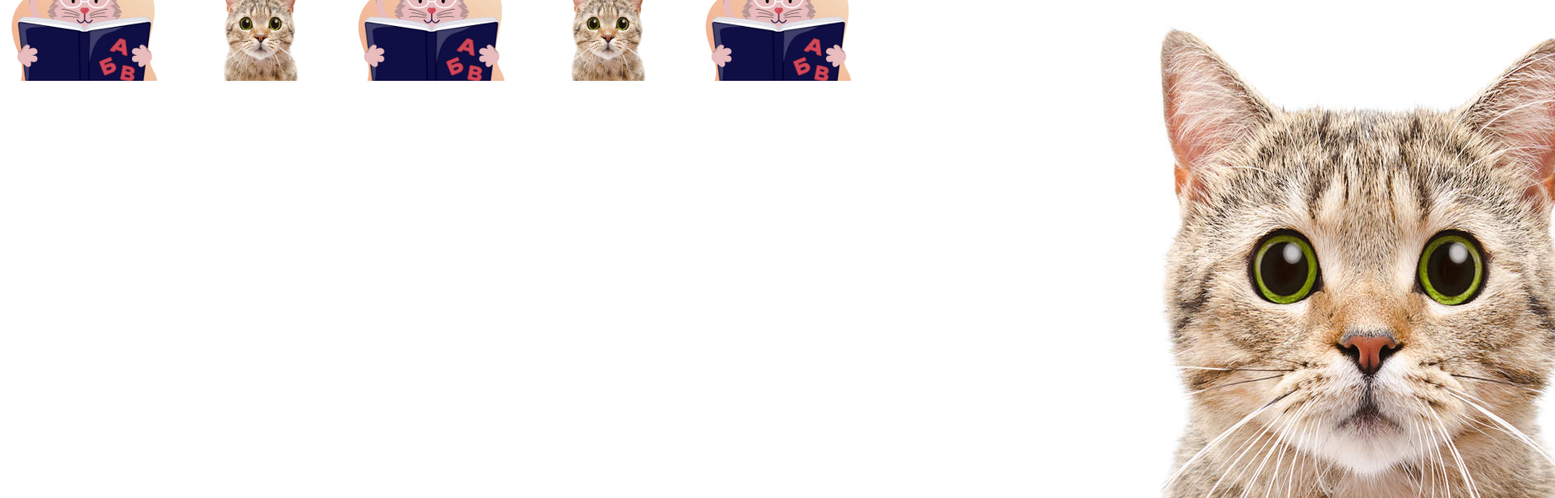
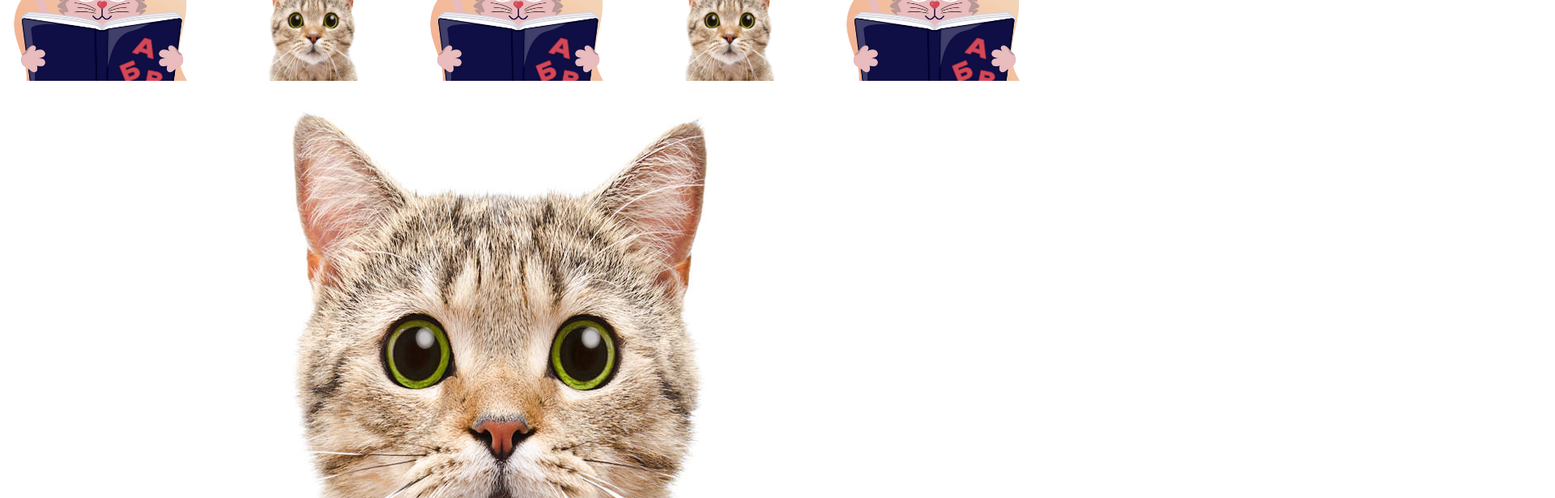
Before and after one commit to dashencia/My-Projects-, a plain HTML site: page My Projects/task3.html in a window 1280 px wide. Shown: the top 616 px of the page at 81% size, 1920 px wide, since content can reach past the window. Drawn offline with Linux system fonts and the light colour scheme.

Commit message:
Update task3.css
Edited amount of px

```diff
--- a/My Projects/task3.css
+++ b/My Projects/task3.css
@@ -1,7 +1,7 @@
 .container {
   display: grid;
   grid-gap: 5px;
-  grid-template-columns: repeat(auto-fit, minmax(100px, 1fr));
+  grid-template-columns: repeat(auto-fit, minmax(250px, 1fr));
   grid-template-rows: repeat(2, 100px);
 }
 
```
